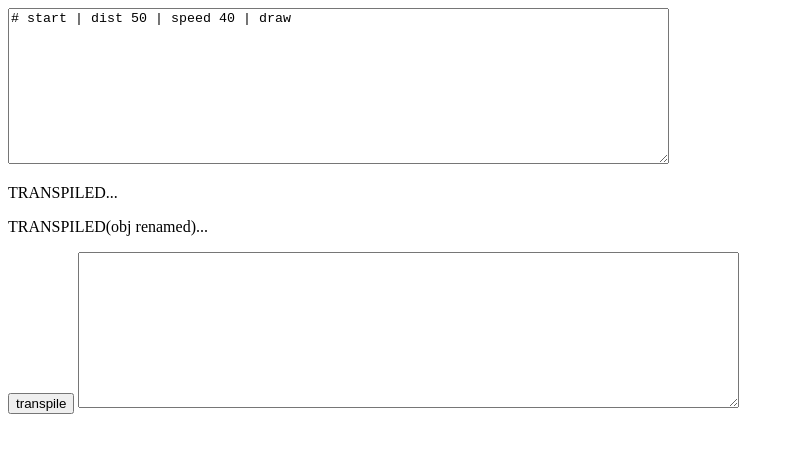
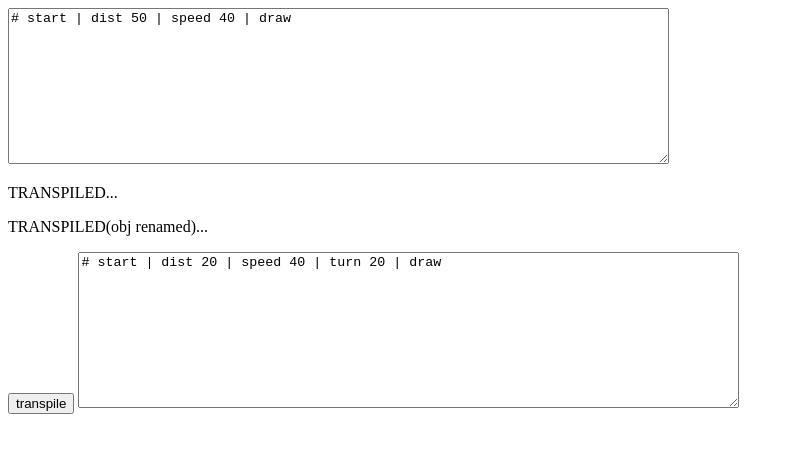
Before and after one commit to pixelpusher/lp-language, a website built with Vite: page index.html in a window 1280 px wide. Shown: the whole page, without its empty margins (0-794 px from the left). Built offline with nearby package versions, Linux system fonts and the light colour scheme; what liveprinter-core, liveprinter-utils would draw is missing.

Commit message:
messed up distribution structure, organised files properly

```diff
--- a/index.html
+++ b/index.html
@@ -15,6 +15,7 @@
       <p name="output2" id="output2">TRANSPILED(obj renamed)...</p>
       <button id="transpile">transpile</button>
       <textarea name="results" id="results" cols="80" rows="10">
+# start | dist 20 | speed 40 | turn 20 | draw
       </textarea>
     </div>
     <script type="module" src="/src/main_lp.js"></script>
--- a/lib/main.js
+++ b/lib/main.js
@@ -1,4 +1,4 @@
-import { transpile } from './transpile';
-import { addCMMode } from './lpmode';
+import { transpile } from '../src/transpile'
+import { addCMMode } from '../src/lpmode'
 
 export { transpile, addCMMode };
--- a/src/main_lp.js
+++ b/src/main_lp.js
@@ -1,4 +1,4 @@
-import { transpile } from "../lib/transpile";
+import { transpile } from "./transpile";
 import { LivePrinter } from "liveprinter-core";
 import { Logger } from "liveprinter-utils";
 
```
Also changed, not shown: src/AsyncFunctionsConstants.js (renamed from lib/AsyncFunctionsConstants.js), src/lpgrammar.js (renamed from lib/lpgrammar.js), src/lpmode.js (renamed from lib/lpmode.js), src/transpile.js (renamed from lib/transpile.js).
